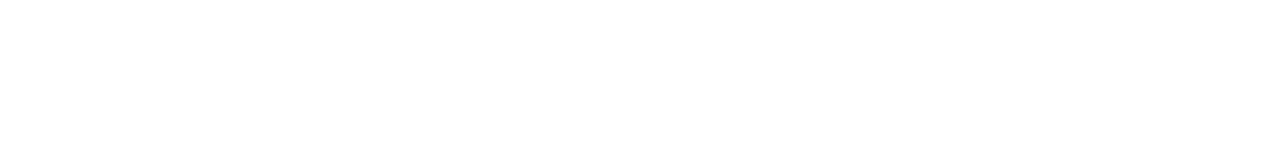
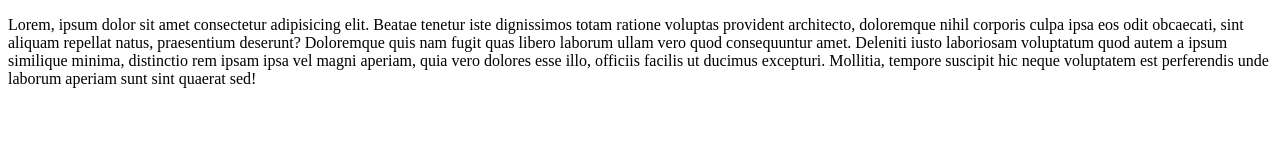
Before and after one commit to codelie14/codelie14, a plain HTML site: page Projet 001/index.html in a window 1280 px wide. Drawn offline with Linux system fonts and the light colour scheme.

Commit message:
Sauvegarde automatique 2024-11-11 14:26:28.265256

```diff
--- a/Projet 001/index.html
+++ b/Projet 001/index.html
@@ -6,6 +6,6 @@
     <title>Projet 001</title>
 </head>
 <body>
-
+    <p>Lorem, ipsum dolor sit amet consectetur adipisicing elit. Beatae tenetur iste dignissimos totam ratione voluptas provident architecto, doloremque nihil corporis culpa ipsa eos odit obcaecati, sint aliquam repellat natus, praesentium deserunt? Doloremque quis nam fugit quas libero laborum ullam vero quod consequuntur amet. Deleniti iusto laboriosam voluptatum quod autem a ipsum similique minima, distinctio rem ipsam ipsa vel magni aperiam, quia vero dolores esse illo, officiis facilis ut ducimus excepturi. Mollitia, tempore suscipit hic neque voluptatem est perferendis unde laborum aperiam sunt sint quaerat sed!</p>
 </body>
 </html>
```
